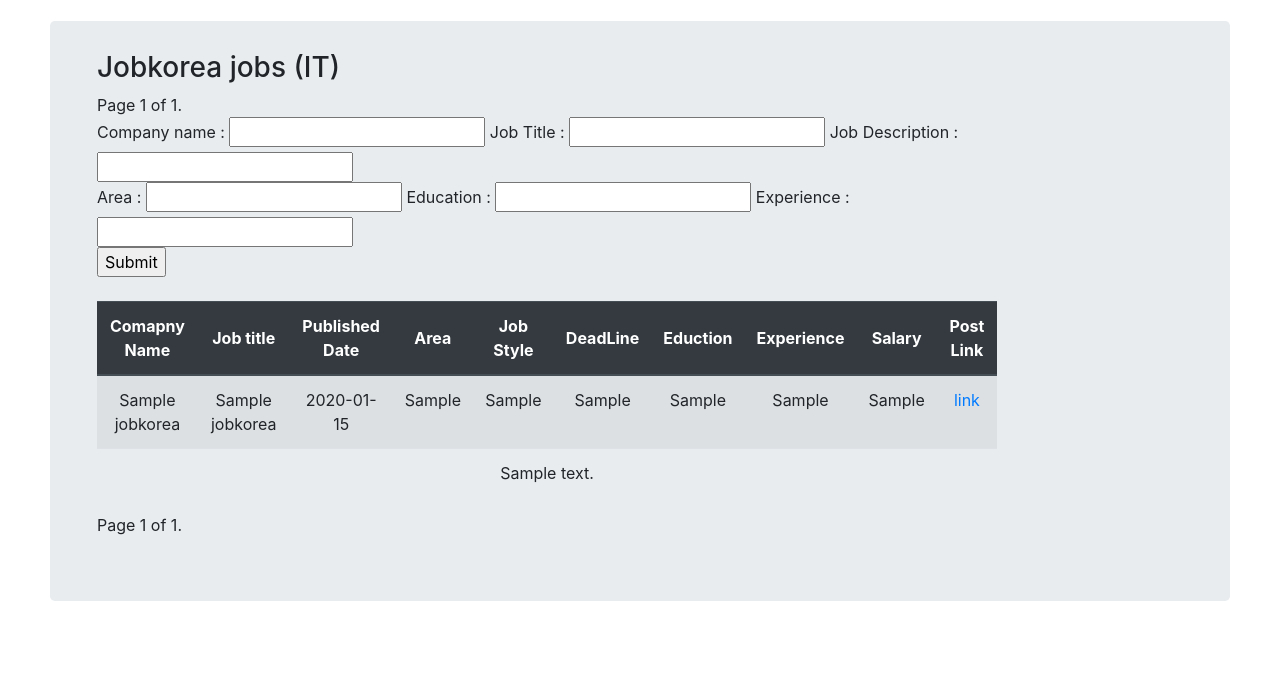
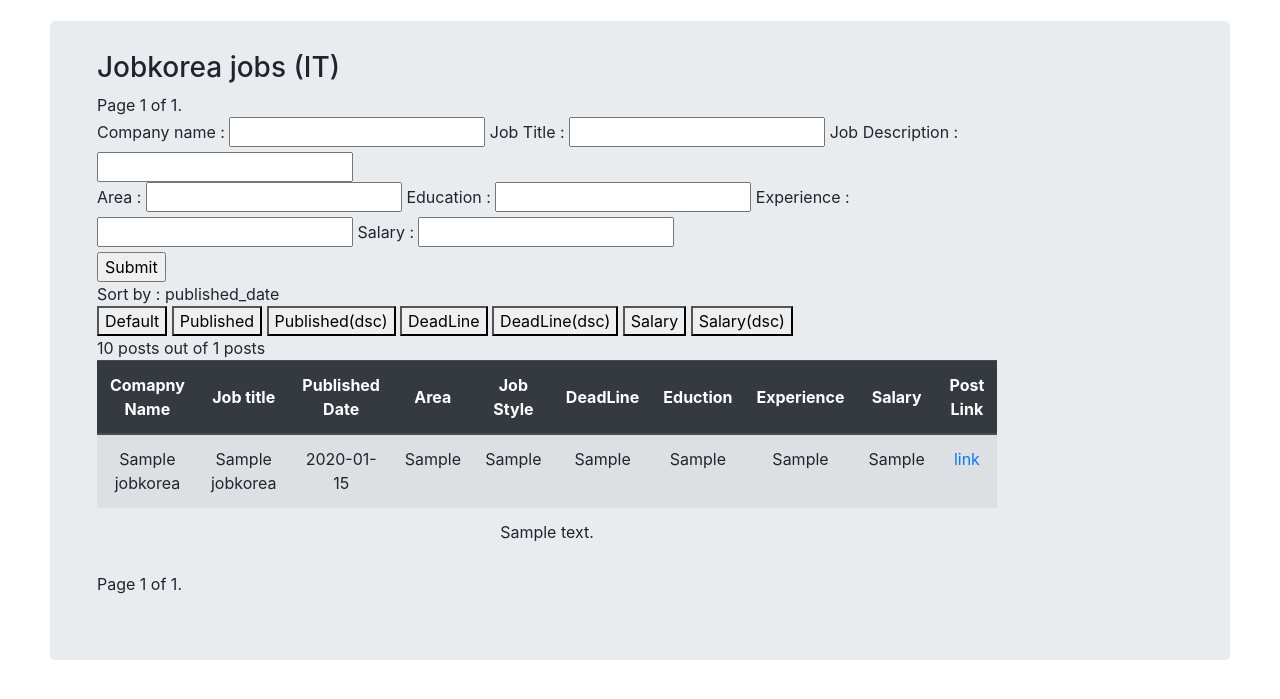
Before and after one commit to jinmc/djangogirls, a Django app: page /jobkorea_jobs?sortby=published_date in a window 1280 px wide. Shown: the part 74-773 px from the top of the page. Run offline with Django 3.2, Linux system fonts and the light colour scheme; tables that the repository leaves empty hold one stand-in row (values such as "Sample post"); some libraries are stand-ins or nearby versions.

Commit message:
make sorting

```diff
--- a/blog/filters.py
+++ b/blog/filters.py
@@ -13,4 +13,5 @@ class JobkoreaFilter(django_filters.FilterSet):
             'area': ['contains'],
             'experience': ['contains'],
             'education': ['contains'],
+            'salary': ['contains'],
         }
--- a/blog/templates/blog/jobkorea_jobs.html
+++ b/blog/templates/blog/jobkorea_jobs.html
@@ -1,22 +1,19 @@
 {% extends "blog/base.html" %}
 {% load jobkorea_tags %}
-
 {% block content %}
-<h3>Jobkorea jobs (IT)</h3>
+<h3>Jobkorea jobs (IT) </h3>
 <div class="pagination">
   <span class="step-links">
     {% if page_obj.has_previous %}
     <a href="?{% param_replace page=1 %}">&laquo; first</a>
     <a href="?{% param_replace page=page_obj.previous_page_number %}">previous</a>
     {% endif %}
-
     <span class="current">
       Page {{ page_obj.number }} of {{ page_obj.paginator.num_pages }}.
     </span>
-
     {% if page_obj.has_next %}
     <a href="?{% param_replace page=page_obj.next_page_number %}">next</a>
-    <a href="?{% param_replace page=paginator.num_pages %}">last &raquo;</a>
+    <a href="?{% param_replace page=page_obj.paginator.num_pages %}">last &raquo;</a>
     {% endif %}
   </span>
 </div>
@@ -33,8 +30,34 @@
   <input type="text" id="education" name="education__contains" value={{ request.GET.education__contains }}>
   <label for="experience">Experience : </label>
   <input type="text" id="experience" name="experience__contains" value={{ request.GET.experience__contains }}>
+  <label for="salary">Salary : </label>
+  <input type="text" id="salary" name="salary__contains" value={{ request.GET.salary__contains }}>
   <br><input type="submit" value="Submit">
-</form> <br>
+</form>
+Sort by : {{ request.GET.sortby }}<br>
+<a href="?{% param_replace sortby='' %}">
+<button href="/default" type="button">Default</button>
+</a>
+<a href="?{% param_replace sortby='published_date' %}">
+<button type="button">Published</button>
+</a>
+<a href="?{% param_replace sortby='-published_date' %}">
+<button type="button">Published(dsc)</button>
+</a>
+<a href="?{% param_replace sortby='deadline' %}">
+<button type="button">DeadLine</button>
+</a>
+<a href="?{% param_replace sortby='-deadline' %}">
+<button type="button">DeadLine(dsc)</button>
+</a>
+<a href="?{% param_replace sortby='salary' %}">
+<button type="button">Salary</button>
+</a>
+<a href="?{% param_replace sortby='-salary' %}">
+<button type="button">Salary(dsc)</button>
+</a>
+<br>
+{{ page_obj.paginator.per_page }} posts out of {{ page_obj.paginator.count }} posts
 
 <table class="table table-hover table-striped sticky">
   <thead class="thead-dark">
@@ -79,14 +102,12 @@
     <a href="?{% param_replace page=1 %}">&laquo; first</a>
     <a href="?{% param_replace page=page_obj.previous_page_number %}">previous</a>
     {% endif %}
-
     <span class="current">
       Page {{ page_obj.number }} of {{ page_obj.paginator.num_pages }}.
     </span>
-
     {% if page_obj.has_next %}
     <a href="?{% param_replace page=page_obj.next_page_number %}">next</a>
-    <a href="?{% param_replace page=paginator.num_pages %}">last &raquo;</a>
+    <a href="?{% param_replace page=page_obj.paginator.num_pages %}">last &raquo;</a>
     {% endif %}
   </span>
 </div>
--- a/blog/views.py
+++ b/blog/views.py
@@ -15,6 +15,10 @@ def jobkorea_jobs(request):
 
     qs = Job_Jobkorea.objects.all()
     filtered_qs = JobkoreaFilter(request.GET, queryset=qs).qs
+
+    sortby = request.GET.get('sortby')
+    if sortby:
+        filtered_qs = filtered_qs.order_by(sortby)
     # return render(request, 'blog/jobkorea_jobs.html', {
     #     'page_obj' : filtered_qs
     # })
```
